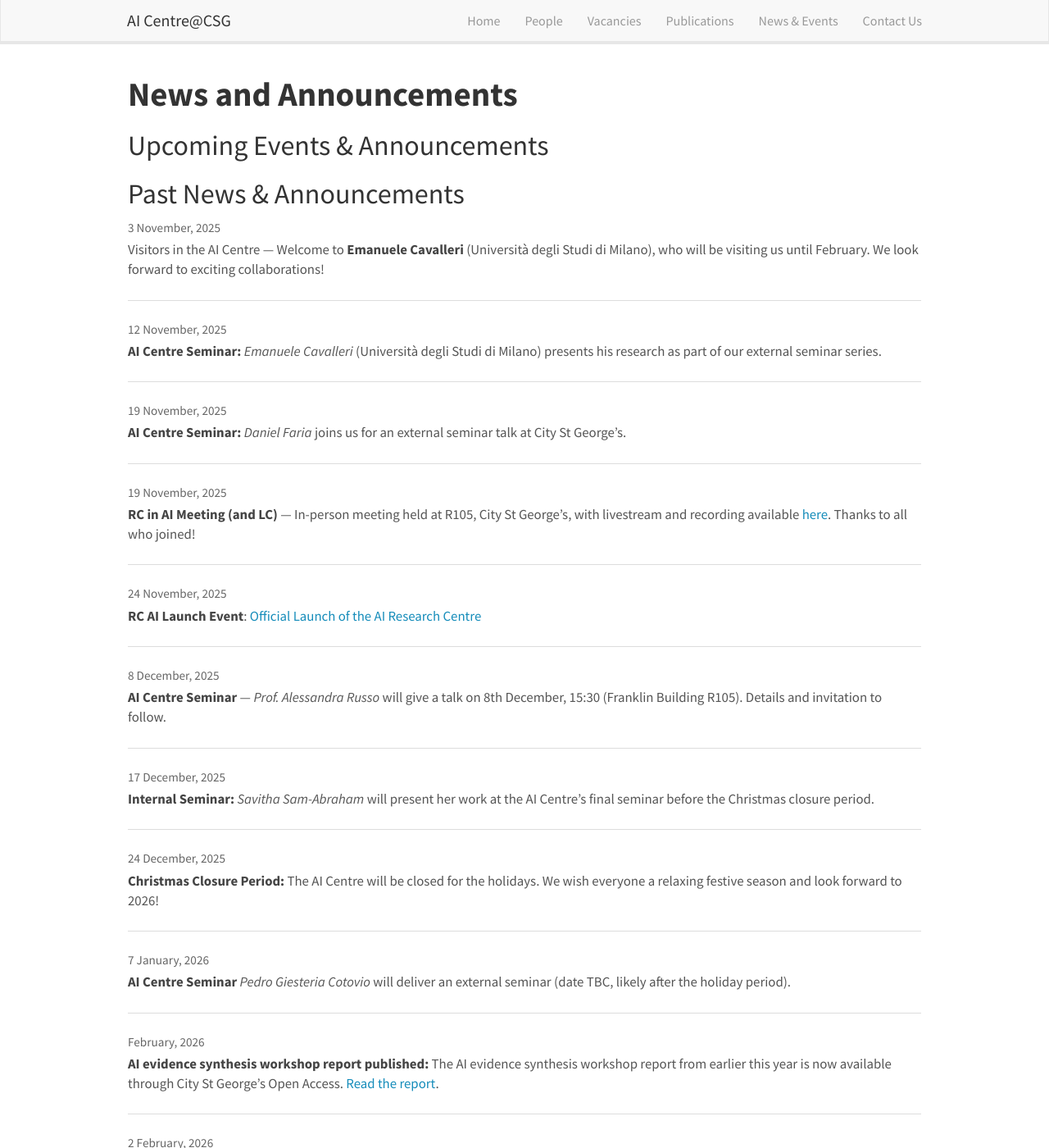
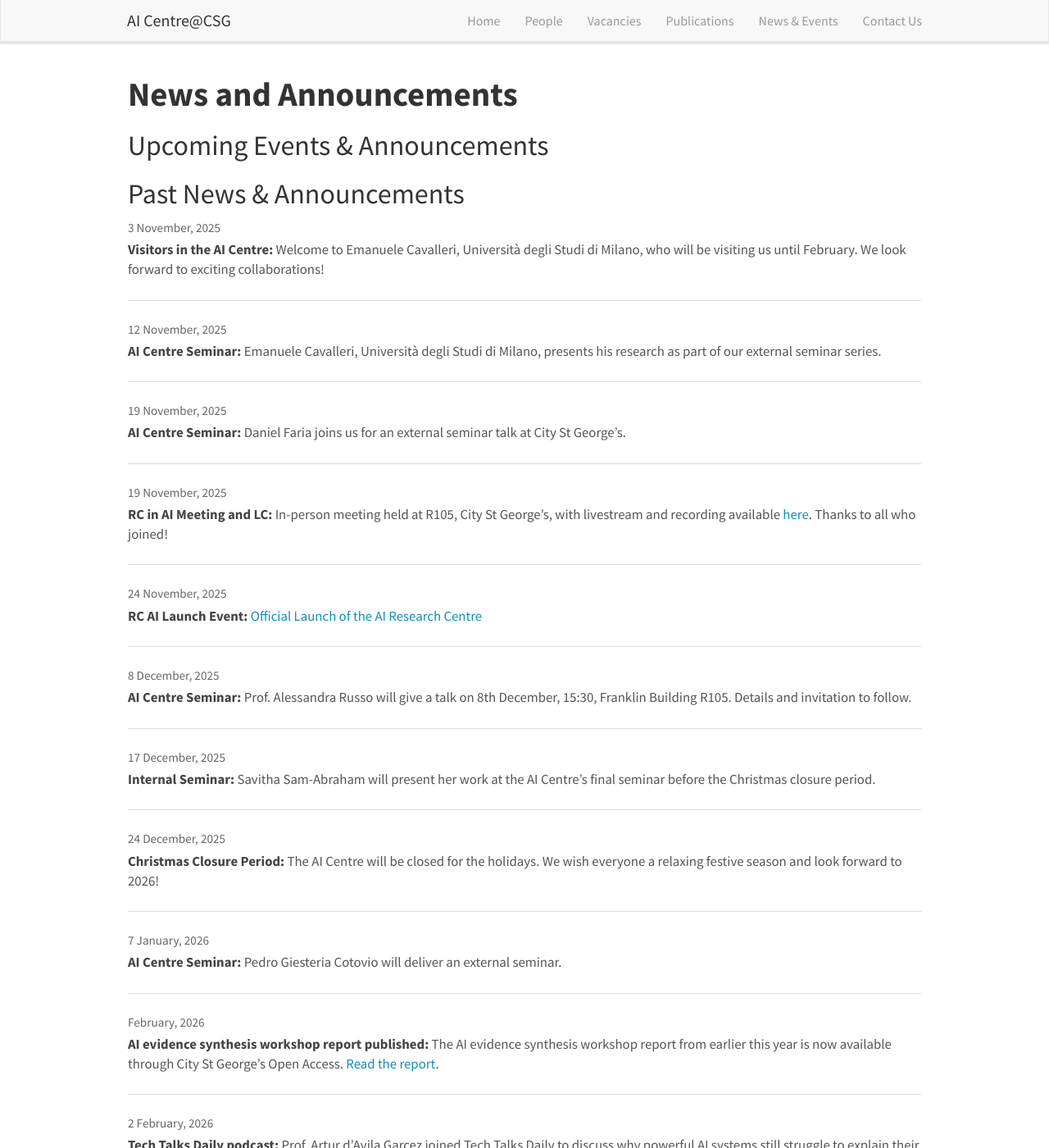
Before and after one commit to aicentre-csg/aicentre-csg.github.io, a Jekyll site: the page built from _pages/allnews.html, in a window 1280 px wide and 1400 px high. Shown: the whole window at 82% size. Built offline with Jekyll 4.4.1, drawn with Linux system fonts in a browser that asks for light colours; nearby versions of some CDN libraries; some of the changed lines change nothing that is shown.

Commit message:
Update news.yml

```diff
--- a/_data/news.yml
+++ b/_data/news.yml
@@ -1,45 +1,3 @@
-- date: "3 November, 2025"
-  headline: "Visitors in the AI Centre — Welcome to **Emanuele Cavalleri** (Università degli Studi di Milano), who will be visiting us until February. We look forward to exciting collaborations!"
-
-- date: "19 November, 2025"
-  headline: "**RC in AI Meeting (and LC)** — In-person meeting held at R105, City St George’s, with livestream and recording available [here](https://echo360.org.uk/section/861b36ae-a1b7-4b3b-a9c2-9926dd430a7b/public). Thanks to all who joined!"
-
-- date: "12 November, 2025"
-  headline: "**AI Centre Seminar:** *Emanuele Cavalleri* (Università degli Studi di Milano) presents his research as part of our external seminar series."
-
-- date: "19 November, 2025"
-  headline: "**AI Centre Seminar:** *Daniel Faria* joins us for an external seminar talk at City St George’s."
-
-- date: "24 November, 2025"
-  headline: "**RC AI Launch Event**: <A href='https://aicentre-csg.github.io/event-opening-2025'>Official Launch of the AI Research Centre</a>"
-
-- date: "8 December, 2025"
-  headline: "**AI Centre Seminar** — *Prof. Alessandra Russo* will give a talk on 8th December, 15:30 (Franklin Building R105). Details and invitation to follow."
-
-- date: "17 December, 2025"
-  headline: "**Internal Seminar:** *Savitha Sam-Abraham* will present her work at the AI Centre’s final seminar before the Christmas closure period."
-
-- date: "24 December, 2025"
-  headline: "**Christmas Closure Period:** The AI Centre will be closed for the holidays. We wish everyone a relaxing festive season and look forward to 2026!"
-
-- date: "7 January, 2026"
-  headline: "**AI Centre Seminar** *Pedro Giesteria Cotovio* will deliver an external seminar (date TBC, likely after the holiday period)."
-
-- date: "18 May, 2026"
-  headline: "**AI Centre engagement with Imperial Frontier AI Lab:** Members of the AI Centre attended the launch of the Thomson Reuters–Imperial Frontier AI Research Lab, a new initiative focused on trustworthy AI systems, foundational machine learning, safety, and societal impact. <a href='https://www.imperial.ac.uk/frontier-ai'>Read more</a>."
-
-- date: "2 February, 2026"
-  headline: "**Tech Talks Daily podcast:** Prof. Artur d’Avila Garcez joined Tech Talks Daily to discuss why powerful AI systems still struggle to explain their decisions, repeat mistakes, and maintain trust as AI takes on greater responsibility. <a href='https://open.spotify.com/episode/1wrHOV8tOFkBe1kfXVPaen'>Listen to the episode</a>."
-
-- date: "17 March, 2026"
-  headline: "**Wallenberg Advanced Scientific Forum 2026:** Prof. Artur d’Avila Garcez gave a talk at the Wallenberg Advanced Scientific Forum on Foundations of NeuroSymbolic Artificial Intelligence, held at Rånäs Castle, Stockholm. <a href='https://wasp-sweden.org/wallenberg-advanced-scientific-forum-2026/'>Read more</a>."
-
-- date: "30 April, 2026"
-  headline: "**Solid Symposium 2026 hosted at City St George’s:** The Open Data Institute, in collaboration with the Research Centre in AI, hosted the 4th Solid Symposium at City St George’s, featuring speakers including Sir Tim Berners-Lee and Oshani Seneviratne. <a href='https://sosy2026.eu/'>Read more</a>."
-
-- date: "30 April, 2026"
-  headline: "**AI Centre celebrates Sir Tim Berners-Lee visit:** City St George’s hosted Sir Tim Berners-Lee as part of Solid Symposium 2026, bringing together academia, industry, government, and the wider research community to explore the next chapter for data on the Web. <a href='https://sosy2026.eu/'>Read more</a>."
-
 - date: "May, 2026"
   headline: "**Prominent speakers at the AI Centre:** The AI Centre has welcomed leading international researchers including Moshe Y. Vardi, Clark Barrett, and Byron Cook, highlighting the Centre’s growing visibility in automated reasoning, formal methods, neurosymbolic AI, and trustworthy AI."
 
@@ -64,5 +22,47 @@
 - date: "May, 2026"
   headline: "**RAI for Ukraine collaboration leads to EACL 2026 publication:** Members of the AI Research Centre participated in the RAI for Ukraine programme, mentoring three students from Ukrainian Catholic University. The collaboration has led to a publication at EACL 2026. <a href='https://airesponsibly.net/RAIforUkraine/'>Read more</a>."
 
+- date: "18 May, 2026"
+  headline: "**AI Centre engagement with Imperial Frontier AI Lab:** Members of the AI Centre attended the launch of the Thomson Reuters–Imperial Frontier AI Research Lab, a new initiative focused on trustworthy AI systems, foundational machine learning, safety, and societal impact. <a href='https://www.imperial.ac.uk/frontier-ai'>Read more</a>."
+
+- date: "30 April, 2026"
+  headline: "**Solid Symposium 2026 hosted at City St George’s:** The Open Data Institute, in collaboration with the Research Centre in AI, hosted the 4th Solid Symposium at City St George’s, featuring speakers including Sir Tim Berners-Lee and Oshani Seneviratne. <a href='https://sosy2026.eu/'>Read more</a>."
+
+- date: "30 April, 2026"
+  headline: "**AI Centre celebrates Sir Tim Berners-Lee visit:** City St George’s hosted Sir Tim Berners-Lee as part of Solid Symposium 2026, bringing together academia, industry, government, and the wider research community to explore the next chapter for data on the Web. <a href='https://sosy2026.eu/'>Read more</a>."
+
+- date: "17 March, 2026"
+  headline: "**Wallenberg Advanced Scientific Forum 2026:** Prof. Artur d’Avila Garcez gave a talk at the Wallenberg Advanced Scientific Forum on Foundations of NeuroSymbolic Artificial Intelligence, held at Rånäs Castle, Stockholm. <a href='https://wasp-sweden.org/wallenberg-advanced-scientific-forum-2026/'>Read more</a>."
+
 - date: "February, 2026"
   headline: "**AI evidence synthesis workshop report published:** The AI evidence synthesis workshop report from earlier this year is now available through City St George’s Open Access. <a href='https://openaccess.city.ac.uk/id/eprint/36801/1/JUL_WP1_Workshop%202%20report_10February2026.pdf'>Read the report</a>."
+
+- date: "2 February, 2026"
+  headline: "**Tech Talks Daily podcast:** Prof. Artur d’Avila Garcez joined Tech Talks Daily to discuss why powerful AI systems still struggle to explain their decisions, repeat mistakes, and maintain trust as AI takes on greater responsibility. <a href='https://open.spotify.com/episode/1wrHOV8tOFkBe1kfXVPaen'>Listen to the episode</a>."
+
+- date: "7 January, 2026"
+  headline: "**AI Centre Seminar:** Pedro Giesteria Cotovio will deliver an external seminar."
+
+- date: "24 December, 2025"
+  headline: "**Christmas Closure Period:** The AI Centre will be closed for the holidays. We wish everyone a relaxing festive season and look forward to 2026!"
+
+- date: "17 December, 2025"
+  headline: "**Internal Seminar:** Savitha Sam-Abraham will present her work at the AI Centre’s final seminar before the Christmas closure period."
+
+- date: "8 December, 2025"
+  headline: "**AI Centre Seminar:** Prof. Alessandra Russo will give a talk on 8th December, 15:30, Franklin Building R105. Details and invitation to follow."
+
+- date: "24 November, 2025"
+  headline: "**RC AI Launch Event:** <a href='https://aicentre-csg.github.io/event-opening-2025'>Official Launch of the AI Research Centre</a>"
+
+- date: "19 November, 2025"
+  headline: "**RC in AI Meeting and LC:** In-person meeting held at R105, City St George’s, with livestream and recording available <a href='https://echo360.org.uk/section/861b36ae-a1b7-4b3b-a9c2-9926dd430a7b/public'>here</a>. Thanks to all who joined!"
+
+- date: "19 November, 2025"
+  headline: "**AI Centre Seminar:** Daniel Faria joins us for an external seminar talk at City St George’s."
+
+- date: "12 November, 2025"
+  headline: "**AI Centre Seminar:** Emanuele Cavalleri, Università degli Studi di Milano, presents his research as part of our external seminar series."
+
+- date: "3 November, 2025"
+  headline: "**Visitors in the AI Centre:** Welcome to Emanuele Cavalleri, Università degli Studi di Milano, who will be visiting us until February. We look forward to exciting collaborations!"
```
